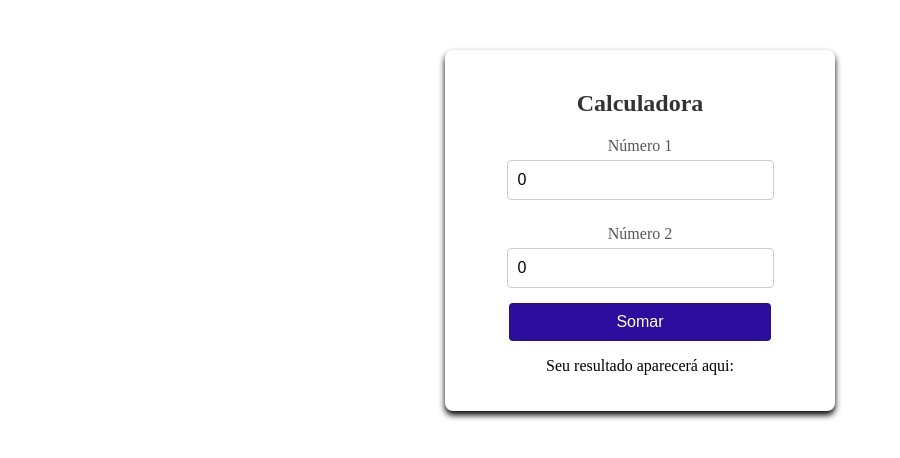
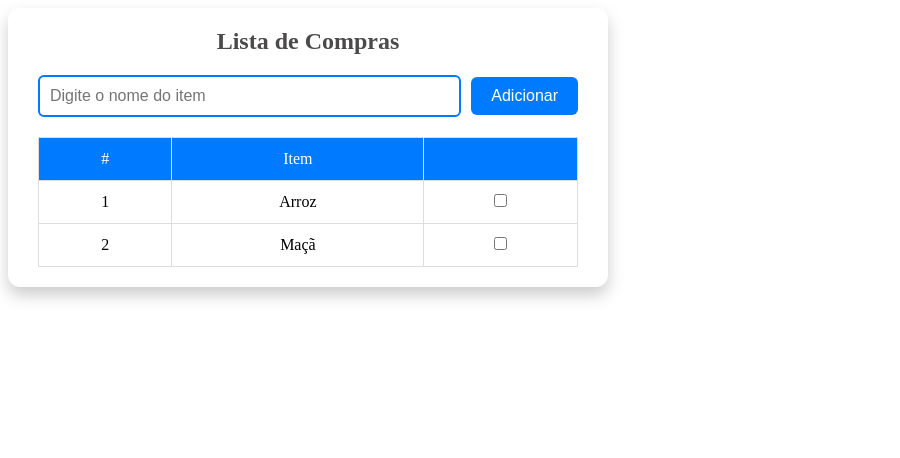
Before and after one commit to Rafalima22/Angular-Learning, an Angular app: page / in a window 1280 px wide. Shown: the top 458 px of the page, without its empty margins (0-900 px from the left). Built offline with nearby package versions, Linux system fonts and the light colour scheme.

Commit message:
criando uma lista

```diff
--- a/src/app/app.component.html
+++ b/src/app/app.component.html
@@ -1,2 +1,2 @@
 
-<app-calculadora></app-calculadora>
+<app-lista-comrpas></app-lista-comrpas>
--- a/src/app/app.component.ts
+++ b/src/app/app.component.ts
@@ -1,10 +1,11 @@
 import { Component } from '@angular/core';
 import { RouterOutlet } from '@angular/router';
-import { CalculadoraComponent } from './calculadora/calculadora.component'
+import { CalculadoraComponent } from './calculadora/calculadora.component';
+import {ListaComrpasComponent} from './lista-comrpas/lista-comrpas.component'
 
 @Component({
   selector: 'app-root',
-  imports: [CalculadoraComponent],
+  imports: [ListaComrpasComponent],
   templateUrl: './app.component.html',
   styleUrl: './app.component.scss'
 })
--- /dev/null
+++ b/src/app/lista-comrpas/lista-comrpas.component.html
@@ -0,0 +1,31 @@
+<div class="container">
+    <h1>Lista de Compras</h1>
+
+    <form #frm="ngForm" class="add-item-form" (ngSubmit)="adicionarItem()">
+        <input type="text" id="item" name="item" [(ngModel)]= "item" placeholder="Digite o nome do item">
+        <button type="submit"> Adicionar</button>
+    </form>
+
+    <table>
+        <thead>
+            <tr>
+                <td> # </td>
+                <td> Item </td>
+                <td></td>
+            </tr>
+        </thead>
+        <tbody>
+            <tr>
+                <td>1</td>
+                <td>Arroz</td>
+                <td><input type="checkbox"> </td>
+            </tr>
+
+            <tr>
+                <td>2</td>
+                <td>Maçã</td>
+                <td><input type="checkbox"> </td>
+            </tr>
+        </tbody>
+    </table>
+</div>
--- /dev/null
+++ b/src/app/lista-comrpas/lista-comrpas.component.scss
@@ -0,0 +1,85 @@
+*{
+    margin: 0;
+    padding: 0;
+    box-sizing: border-box;
+}
+
+.container{
+    background: #fff;
+    border-radius: 12px;
+    box-shadow: 0 8px 16px #ccc;
+    padding: 20px 30px;
+    text-align: center;
+    width: 90%;
+    max-width: 600px;
+}
+h1{
+    font-size: 24px;
+    margin-bottom: 20px;
+    color: #4b4949;
+}
+.add-item-form{
+    display: flex;
+    justify-content: center;
+    align-items: center;
+    gap: 10px;
+    margin-bottom: 20px;
+}
+input{
+    flex:1;
+    padding: 10px;
+    border: 2px solid #007bff;
+    border-radius: 6px;
+    font-size: 16px;
+
+}
+input:focus{
+    outline: none;
+    border-color: #0056b3;
+
+}
+button{
+    padding: 10px 20px;
+    border: none;
+    border-radius: 6px;
+    background: #007bff;
+    color: #fff;
+    font-size: 16px;
+    cursor: pointer;
+    transition: backgroud 0.3s;
+}
+button:hover{
+    background: #0056b3;
+}
+table{
+    width: 100%;
+    border-collapse: collapse;
+    margin-top: 10px;
+
+}
+;thead{
+    background: #007bff;
+    color: #fff;
+}
+th{
+    background-color: #021324;
+
+}
+th, td{
+    padding: 12px;
+    text-align: center;
+    border: 1px solid #ddd;
+
+}
+th:nth-child(odd){
+    background-color: #f9f9f9;
+
+}
+th:nth-child(even){
+    background-color: #e6f0ff;
+
+}
+input [type = "checkbox"]{
+    transform: scale(1.2);
+    cursor: pointer;
+}
--- /dev/null
+++ b/src/app/lista-comrpas/lista-comrpas.component.ts
@@ -0,0 +1,17 @@
+import { Component } from '@angular/core';
+import {FormsModule} from '@angular/forms'
+
+@Component({
+  selector: 'app-lista-comrpas',
+  imports: [FormsModule],
+  templateUrl: './lista-comrpas.component.html',
+  styleUrl: './lista-comrpas.component.scss'
+})
+export class ListaComrpasComponent {
+  item: String = '';
+
+  adicionarItem(){
+    console.log("Item recebido: ", this.item );
+    this.item = '';
+  }
+}
```
Also changed, not shown: 1 other file (tests, documents, lock files or other folders).
